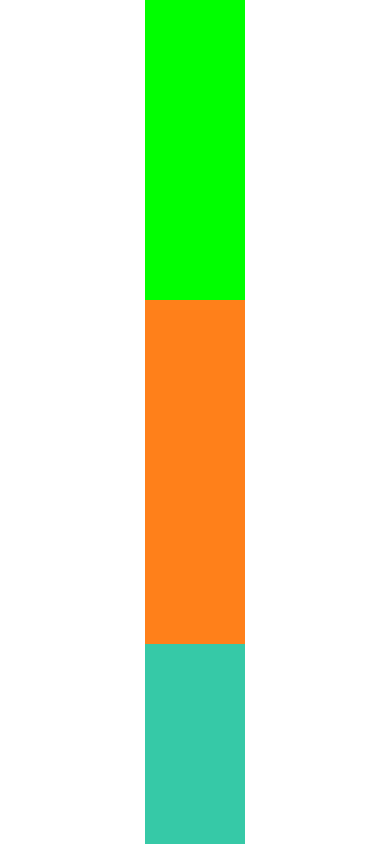
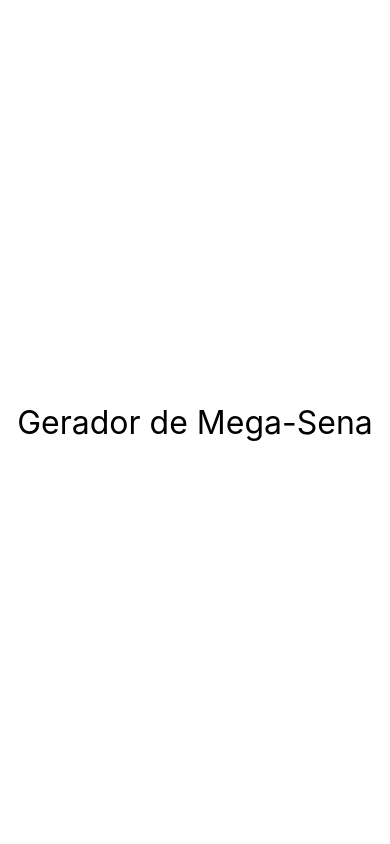
Before and after one commit to IanCaminhas/EstudoReactNative, a React Native app: screen / in a window 390 px wide. Built offline with nearby package versions, Linux system fonts and the light colour scheme.

Commit message:
Componente de classe:Metodo Render

```diff
--- a/src/App.js
+++ b/src/App.js
@@ -1,5 +1,8 @@
 import React from 'react'
-import { View, Text, StyleSheet, SafeAreaView } from 'react-native'
+import {SafeAreaView, StyleSheet} from 'react-native'
+
+import Mega from './components/mega/Mega'
+//import { View, Text, StyleSheet, SafeAreaView } from 'react-native'
 //import Aleatorio from './components/Aleatorio'
 //import Primeiro from './components/Primeiro'
 //import MinMax from './components/MixMax'
@@ -21,13 +24,15 @@
 //import FlexBoxV1 from './components/layout/FlexBoxV1
 //import FlexBoxV2 from './components/layout/FlexBoxV2'
 //import FlexBoxV3 from './components/layout/FlexBoxV3'
-import FlexBoxV4 from './components/layout/FlexBoxV4'
+//import FlexBoxV4 from './components/layout/FlexBoxV4'
 
 export default ()=> (
     <SafeAreaView style={style.App}>
 
-       <FlexBoxV4 />
+        <Mega />
+
        {/*
+        <FlexBoxV4 />
         <FlexBoxV2 />
         <FlexBoxV1 />
         <DigiteSeuNome />
--- /dev/null
+++ b/src/components/mega/Mega.js
@@ -0,0 +1,15 @@
+import React, {Component} from 'react'
+import { Text } from 'react-native'
+import Estilo from '../estilo'
+
+export default class Mega extends Component {
+
+    render(){
+        return (
+            <Text style={Estilo.fontG}>
+                Gerador de Mega-Sena
+            </Text>
+        )
+    }
+
+}
```
